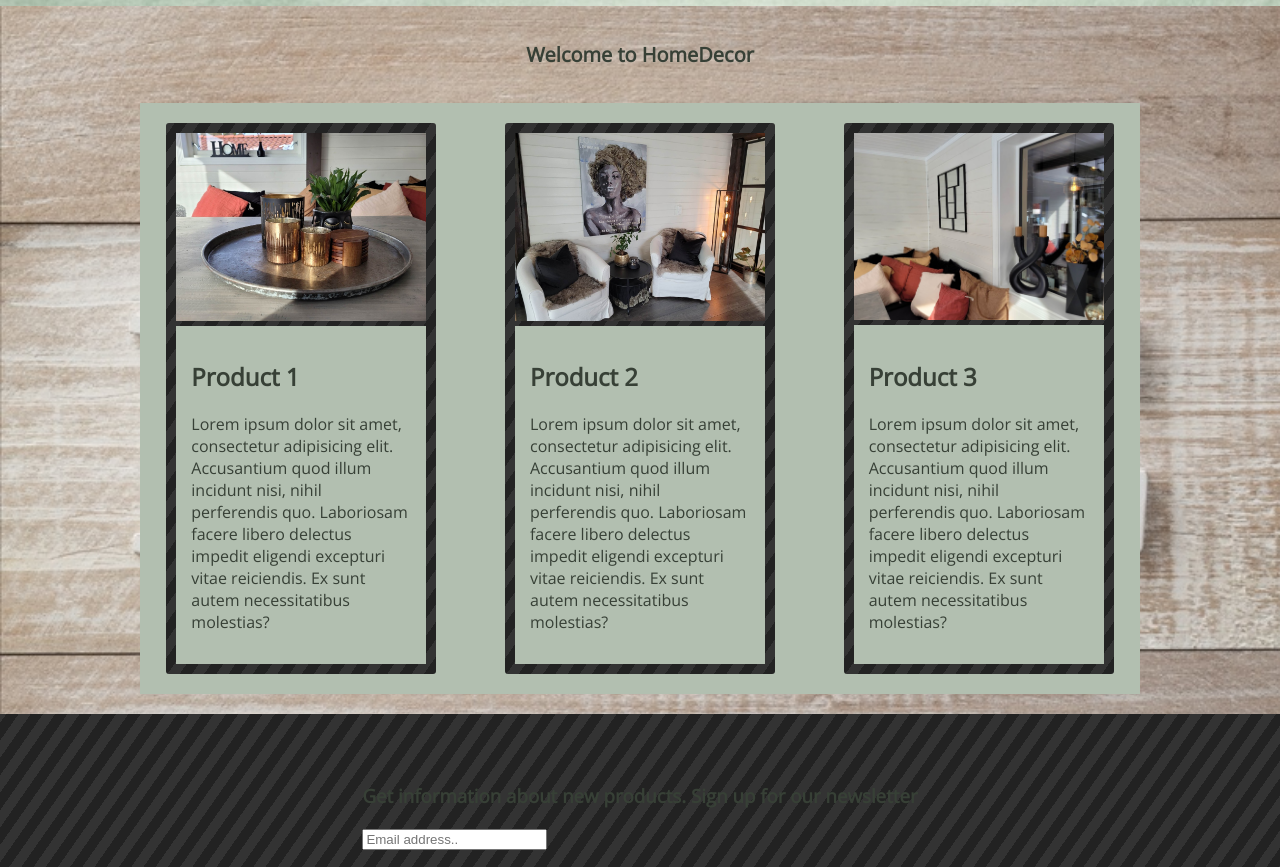
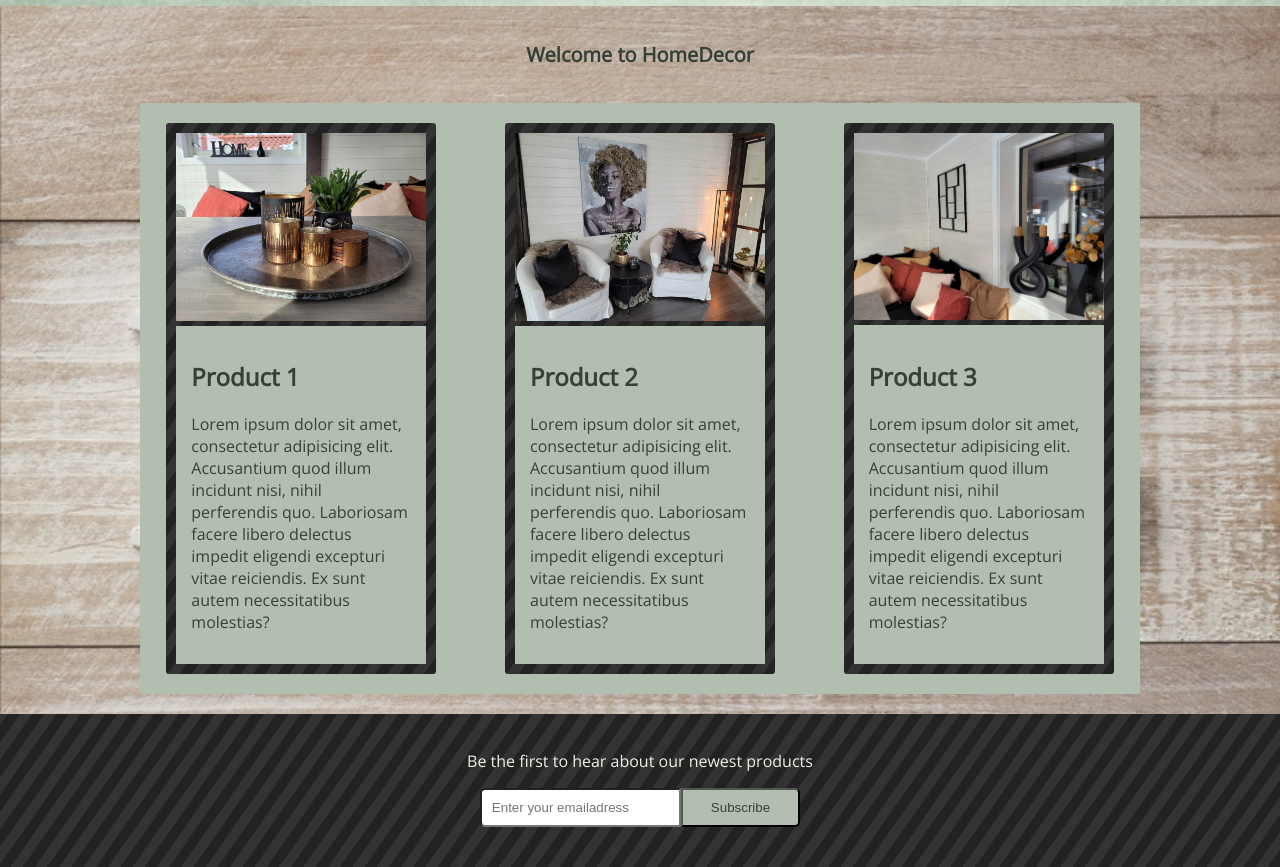
Before and after one commit to piasun/design2-ma1, a plain HTML site: page index.html in a window 1280 px wide. Shown: the part 85-952 px from the top of the page. Drawn offline with nearby package versions, Linux system fonts and the light colour scheme.

Commit message:
update newsletter css

```diff
--- a/css/index.css
+++ b/css/index.css
@@ -49,9 +49,26 @@
   align-items: center;
 }
 
-form {
-  max-width: 650px;
-  text-align: left;
-  margin: 10px;
-  padding: 20px;
+.newsletter-container p {
+  color: var(--section);
 }
+
+.subscribe_form {
+  border: none;
+  color: var(--main);
+  display: inline-flex;
+  margin-bottom: 20px;
+}
+
+.subscribe_form input {
+  border-radius: 5px 0 0 5px;
+  padding: 10px;
+}
+
+.subscribe_cta {
+  border-radius: 0 5px 5px 0;
+  background-color: var(--background);
+  color: var(--main);
+  text-decoration: none;
+  padding: 10px 28px;
+}
--- a/css/media.css
+++ b/css/media.css
@@ -18,6 +18,7 @@
     display: block;
     position: static;
     background: none;
+    margin-top: 0;
   }
 
   nav li {
--- a/css/styles.css
+++ b/css/styles.css
@@ -52,8 +52,9 @@ nav {
   height: 100%;
   z-index: 1000;
   right: 0px;
+  margin-top: -40px;
   text-align: center;
-  background: var(--section);
+  background: var(--background);
   color: var(--main);
 }
 
--- a/index.html
+++ b/index.html
@@ -88,19 +88,26 @@
           </section>
         </div>
         <section class="newsletter-container">
-          <form>
-            <h3>
-              Get information about new products. Sign up for our newsletter
-            </h3>
-            <input
-              type="email"
-              name=""
-              id=""
-              placeholder="Email address.."
-              class="email"
-              required
-            />
-          </form>
+          <div>
+            <p>Be the first to hear about our newest products</p>
+          </div>
+          <div>
+            <form class="subscribe_form">
+              <div>
+                <input
+                  id="email"
+                  type="email"
+                  pattern="[a-z0-9._%+-]+@[a-z]{2,3}$"
+                  placeholder="Enter your emailadress"
+                  aria-label="Email"
+                  required
+                />
+              </div>
+              <div>
+                <button type="submit" class="subscribe_cta">Subscribe</button>
+              </div>
+            </form>
+          </div>
         </section>
       </main>
     </section>
```
